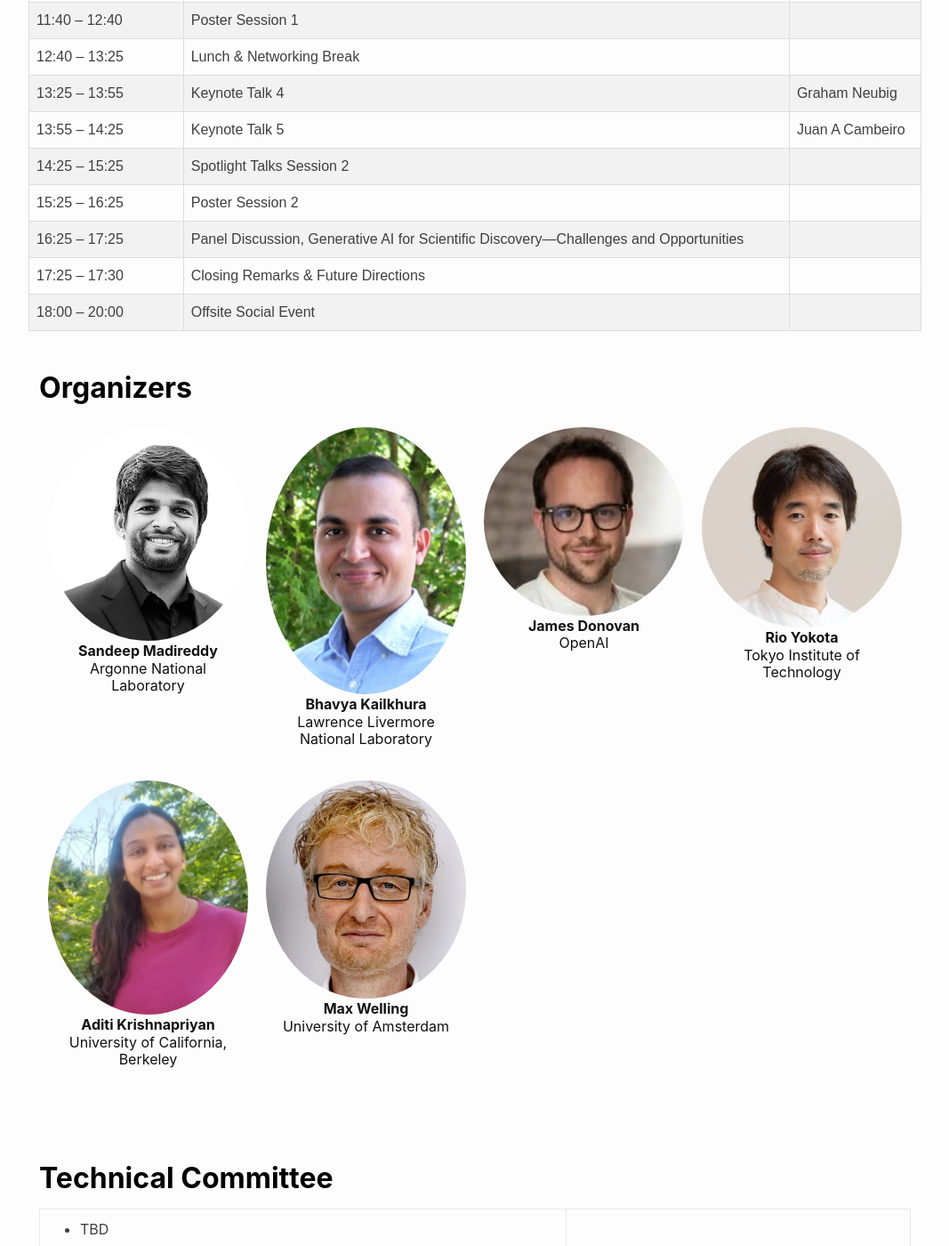
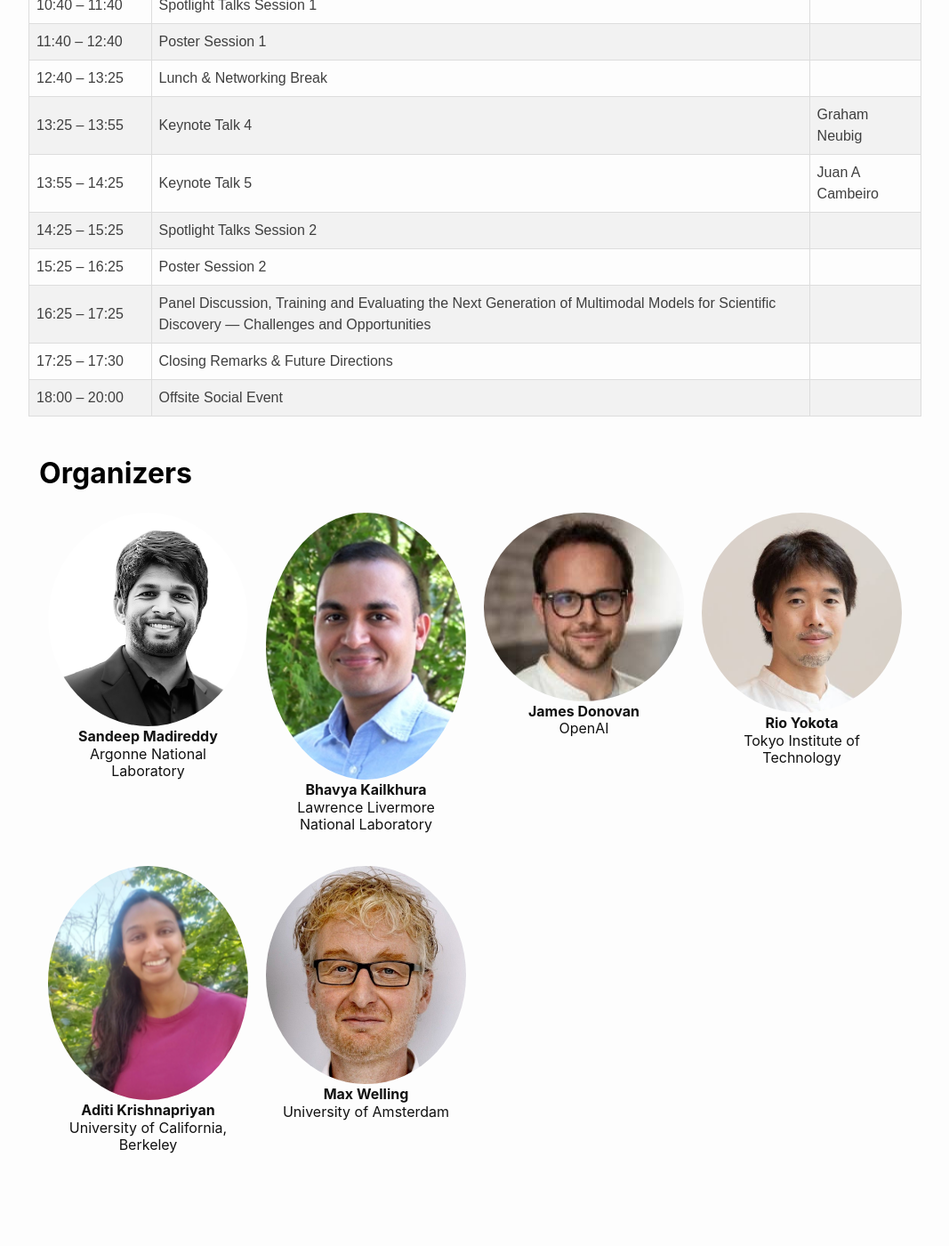
Before and after one commit to NexusAI4Sci/NexusAI4Sci.github.io, a Jekyll site: the page built from index.md, in a window 1280 px wide and 1400 px high, scrolled down 3307 px. Shown: the whole window at 89% size, without its empty margins (106-1173 px from the left). Built offline with Jekyll 4.4.1, drawn with Linux system fonts in a browser that asks for light colours; nearby versions of some CDN libraries; some of the changed text lies outside the part shown.

Commit message:
minor edits

```diff
--- a/_config.yml
+++ b/_config.yml
@@ -1,6 +1,6 @@
-title: NexusAI4Sci NEURIPS Workshop 2025
+title: NexusAI4Sci NeurIPS Workshop 2025
 author:
-  name: NexusAI4Sci NEURIPS Workshop 2025
+  name: NexusAI4Sci NeurIPS Workshop 2025
   email: NexusAI4Sci@gmail.com
 description: > # this means to ignore newlines until "show_excerpts:"
   Generative AI for physical sciences
--- a/_data/navigation.yml
+++ b/_data/navigation.yml
@@ -12,5 +12,5 @@
   url: /index.html#schedule
 - title: Technical committee
   url: /index.html#technical_committee
-- title: NEURIPS2025
+- title: NeurIPS2025
   url: https://NexusAI4Sci.github.io/
--- a/_data/schedule.yml
+++ b/_data/schedule.yml
@@ -62,7 +62,7 @@
   Whole_Line: false
   Bio: "Continued discussions and networking"
 
-- Title: Panel Discussion, Generative AI for Scientific Discovery—Challenges and Opportunities
+- Title: Panel Discussion, Training and Evaluating the Next Generation of Multimodal Models for Scientific Discovery — Challenges and Opportunities
   Time: 16:25 – 17:25
   Whole_Line: false
   Bio: "Featuring experts from academia, industry, and national labs."
--- a/_includes/head.html
+++ b/_includes/head.html
@@ -7,7 +7,7 @@
 
   <script src="https://cdn.jsdelivr.net/npm/@popperjs/core@2.10.2/dist/umd/popper.min.js" integrity="sha384-7+zCNj/IqJ95wo16oMtfsKbZ9ccEh31eOz1HGyDuCQ6wgnyJNSYdrPa03rtR1zdB" crossorigin="anonymous"></script>
 <script src="https://cdn.jsdelivr.net/npm/bootstrap@5.1.3/dist/js/bootstrap.min.js" integrity="sha384-QJHtvGhmr9XOIpI6YVutG+2QOK9T+ZnN4kzFN1RtK3zEFEIsxhlmWl5/YESvpZ13" crossorigin="anonymous"></script>
-  <meta name="keywords" content="ENLSP 2022, ENLSP II, enlsp ii, NLP, KD, knowledge distillation, workshop, natural language processing, deep learning, machine learning, neurips workshop 2022, ENLSP,model compression,Efficient Natural Language and Speech Processing,tinyML, BERT, tinyBERT, roberta, distilRoberta, distilBERT, knowledge transfer, efficient knowledge transfer,speech, pre-trained language models, language models, GPT, GPT compression, optimization, speech processing, speech optimization, Multi-domain training, fast pre-training, multimodal, Efficient Training, Data Efficiency, Edge Intelligence, zero-shot learning, few-shot learning, data augumentation, NEURIPS, neurips 2022, NIPS, ENLSP">
+  <meta name="keywords" content="ENLSP 2022, ENLSP II, enlsp ii, NLP, KD, knowledge distillation, workshop, natural language processing, deep learning, machine learning, neurips workshop 2022, ENLSP,model compression,Efficient Natural Language and Speech Processing,tinyML, BERT, tinyBERT, roberta, distilRoberta, distilBERT, knowledge transfer, efficient knowledge transfer,speech, pre-trained language models, language models, GPT, GPT compression, optimization, speech processing, speech optimization, Multi-domain training, fast pre-training, multimodal, Efficient Training, Data Efficiency, Edge Intelligence, zero-shot learning, few-shot learning, data augumentation, NeurIPS, neurips 2022, NIPS, ENLSP">
   <meta name="google-site-verification" content="2FYQh4GH2FAIelCcPu2MkMhMqFo76u69G5uxcopfuC8" />
   {%- seo -%}
   <link rel="stylesheet" href="{{ "/assets/css/style.css" | relative_url }}">
```
Also changed, not shown: 4 other files.
